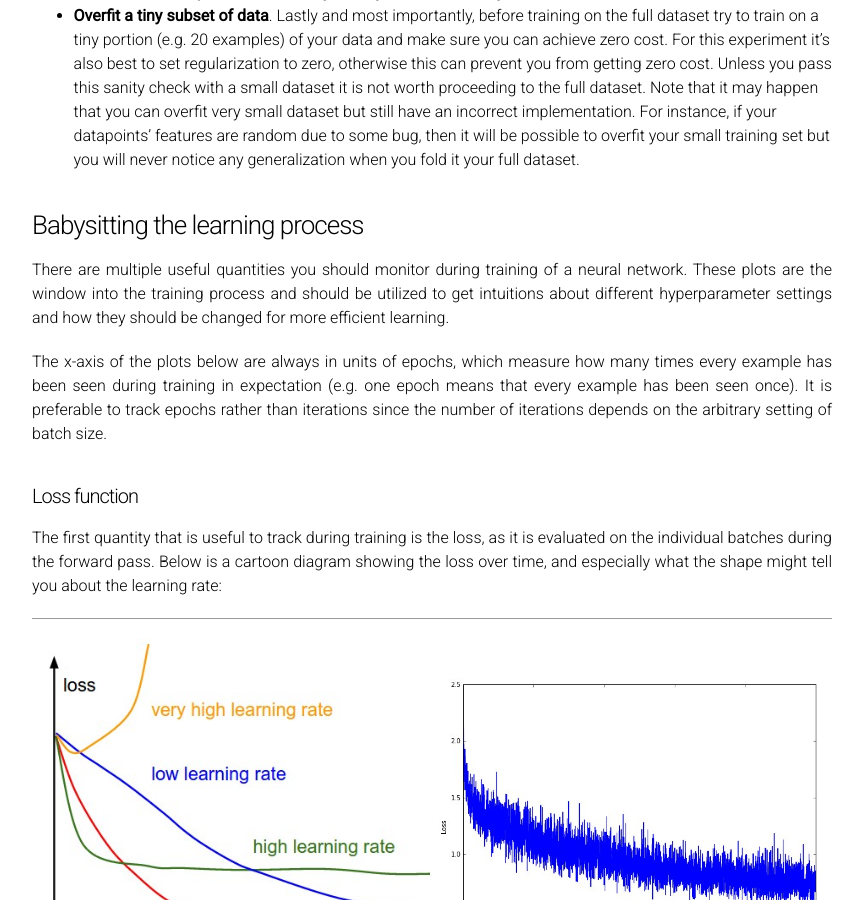
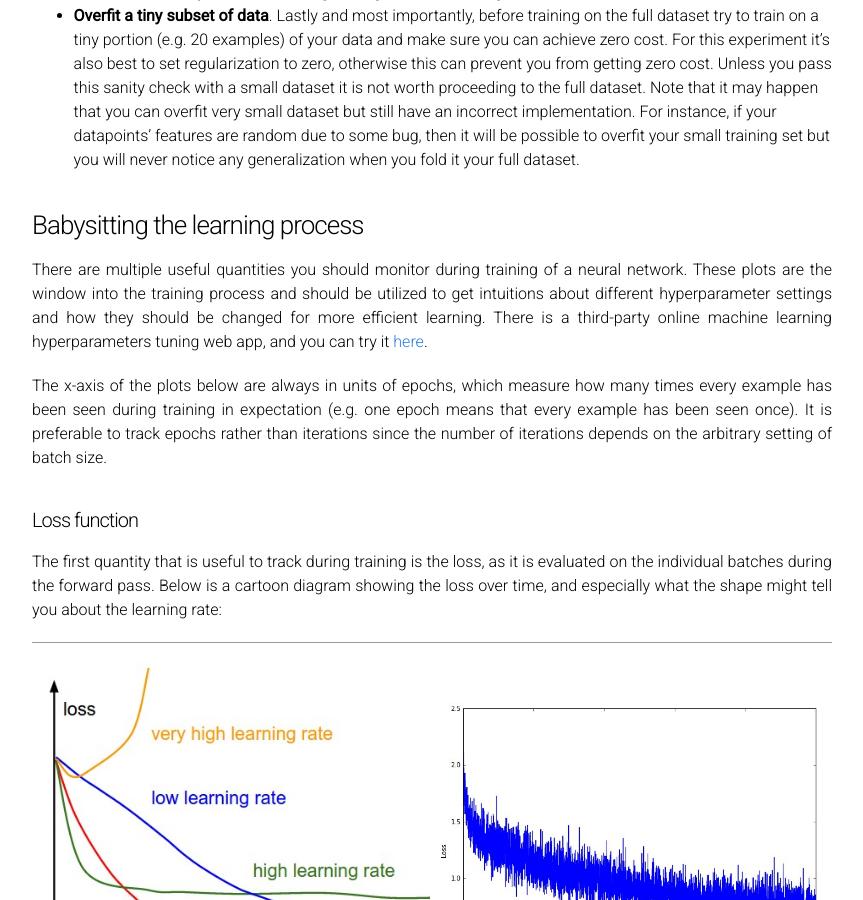
Before and after one commit to cs231n/cs231n.github.io, a Jekyll site: the page built from neural-networks-3.md, in a window 1280 px wide and 900 px high, scrolled down 4068 px. Shown: the whole window, without its empty margins (208-1071 px from the left). Built offline with Jekyll 4.4.1, drawn with Linux system fonts in a browser that asks for light colours; formulas are drawn with MathJax 3.

Commit message:
Update neural-networks-3.md
Add one sentence about third-party HyperQuest:

There is a third-party online machine learning hyperparameters tuning web app, and you can try it [here](https://bingcheng.openmc.cn/HyperQuest/).

```diff
--- a/neural-networks-3.md
+++ b/neural-networks-3.md
@@ -97,7 +97,7 @@ Here are a few sanity checks you might consider running before you plunge into e
 
 ### Babysitting the learning process
 
-There are multiple useful quantities you should monitor during training of a neural network. These plots are the window into the training process and should be utilized to get intuitions about different hyperparameter settings and how they should be changed for more efficient learning.
+There are multiple useful quantities you should monitor during training of a neural network. These plots are the window into the training process and should be utilized to get intuitions about different hyperparameter settings and how they should be changed for more efficient learning. There is a third-party online machine learning hyperparameters tuning web app, and you can try it [here](https://bingcheng.openmc.cn/HyperQuest/).
 
 The x-axis of the plots below are always in units of epochs, which measure how many times every example has been seen during training in expectation (e.g. one epoch means that every example has been seen once). It is preferable to track epochs rather than iterations since the number of iterations depends on the arbitrary setting of batch size.
 
```
